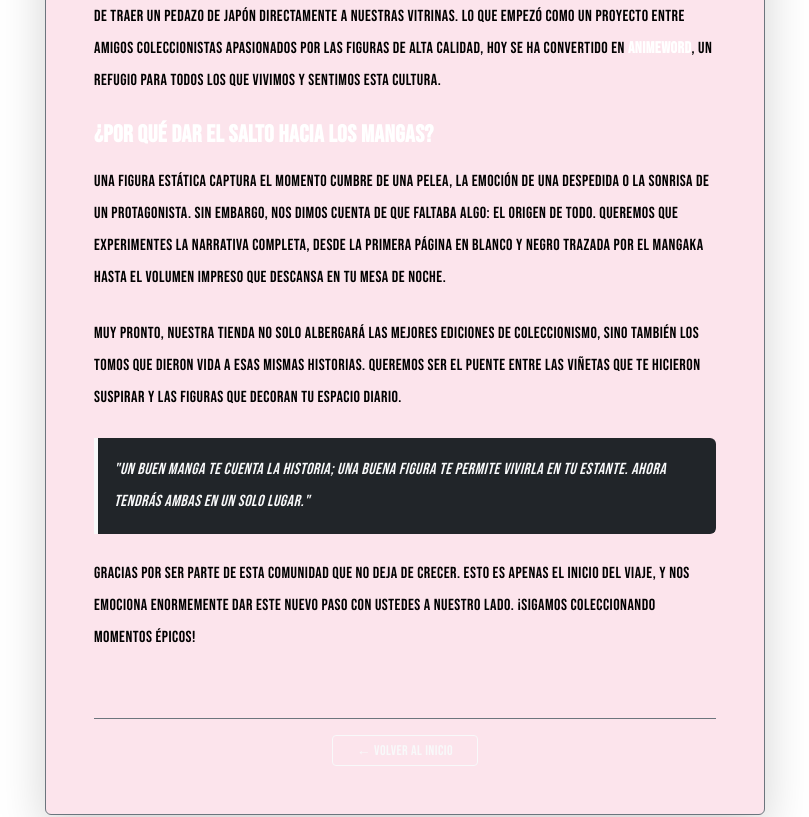
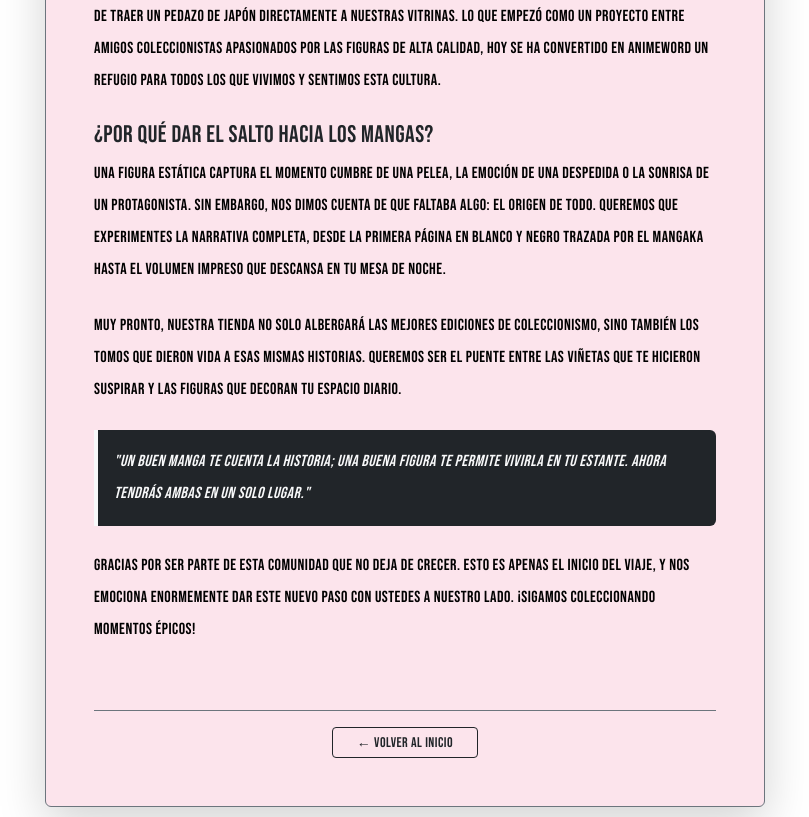
Before and after one commit to kingofparadox/prueba, a React (Vite) app: page /nosotros in a window 1280 px wide. Shown: the part 740-1557 px from the top of the page, without its empty margins (235-1044 px from the left). Built offline with nearby package versions, Linux system fonts and the light colour scheme.

Commit message:
cambios en Nosotros letras legibles

```diff
--- a/src/pages/Nosotros.jsx
+++ b/src/pages/Nosotros.jsx
@@ -5,7 +5,7 @@
                 <div className="col-12 col-md-10 col-lg-8">
 
                     {/* Tarjeta principal del Blog */}
-                    <div className="card text-light shadow-lg border-secondary p-4 p-md-5" style={{ backgroundColor: '#fce4ec' }}>
+                    <div className="card text-dark shadow-lg border-secondary p-4 p-md-5" style={{ backgroundColor: '#fce4ec' }}>
 
                         {/* Cabecera del artículo */}
                         <span className="badge bg-dark border border-secondary text-white-50 align-self-start mb-3 px-3 py-2">
@@ -21,7 +21,7 @@
                         <div className="p-5 rounded-3 text-center border border-secondary mb-4"
                              style={{ backgroundColor: '#fce4ec', minHeight: '200px', display: 'flex', alignItems: 'center', justifyContent: 'center' }}>
                             <img
-                src="/img/mikuparaponerahi.jpg" /* <--- ¡CAMBIA ESTO POR LA RUTA DE TU IMAGEN! */
+                src="/img/mikuparaponerahi.jpg"
                 alt="Banner principal"
                 className="img-fluid rounded-3 shadow-sm"
                 style={{ maxHeight: '250px', objectFit: 'cover' }}
@@ -29,12 +29,12 @@
                         </div>
 
                         {/* Cuerpo de la historia inspiradora */}
-                        <div className="text-white-50 fs-6 lh-lg">
+                        <div className="text-dark-50 fs-6 lh-lg">
                             <p className="mb-4">
-                                Todo comenzó en una pequeña habitación iluminada por luces LED, rodeados de cajas y el sueño compartido de traer un pedazo de Japón directamente a nuestras vitrinas. Lo que empezó como un proyecto entre amigos coleccionistas apasionados por las figuras de alta calidad, hoy se ha convertido en <strong className="text-white">AnimeWord</strong>, un refugio para todos los que vivimos y sentimos esta cultura.
+                                Todo comenzó en una pequeña habitación iluminada por luces LED, rodeados de cajas y el sueño compartido de traer un pedazo de Japón directamente a nuestras vitrinas. Lo que empezó como un proyecto entre amigos coleccionistas apasionados por las figuras de alta calidad, hoy se ha convertido en AnimeWord un refugio para todos los que vivimos y sentimos esta cultura.
                             </p>
 
-                            <h4 className="text-white fw-bold mt-4 mb-3">¿Por qué dar el salto hacia los mangas?</h4>
+                            <h4 >¿Por qué dar el salto hacia los mangas?</h4>
                             <p className="mb-4">
                                 Una figura estática captura el momento cumbre de una pelea, la emoción de una despedida o la sonrisa de un protagonista. Sin embargo, nos dimos cuenta de que faltaba algo: el origen de todo. Queremos que experimentes la narrativa completa, desde la primera página en blanco y negro trazada por el mangaka hasta el volumen impreso que descansa en tu mesa de noche.
                             </p>
@@ -54,7 +54,7 @@
 
                         {/* Pie de artículo / Volver */}
                         <div className="mt-5 pt-3 border-top border-secondary text-center">
-                            <a href="/home" className="btn btn-outline-light btn-sm px-4">
+                            <a href="/home" className="btn btn-outline-dark btn-sm px-4">
                                 ← Volver al inicio
                             </a>
                         </div>
```
